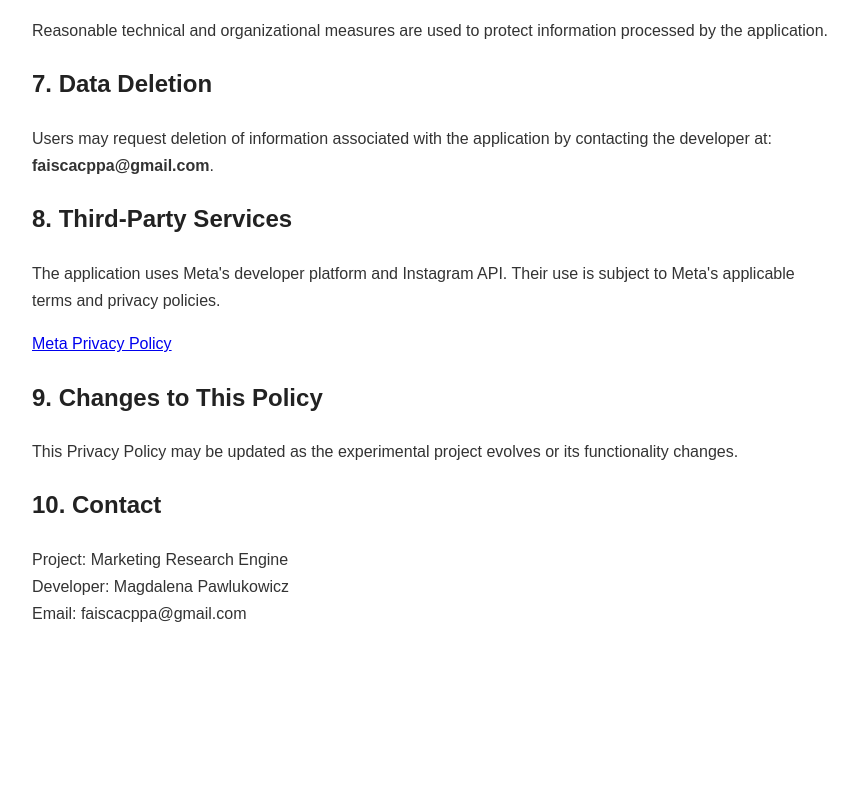
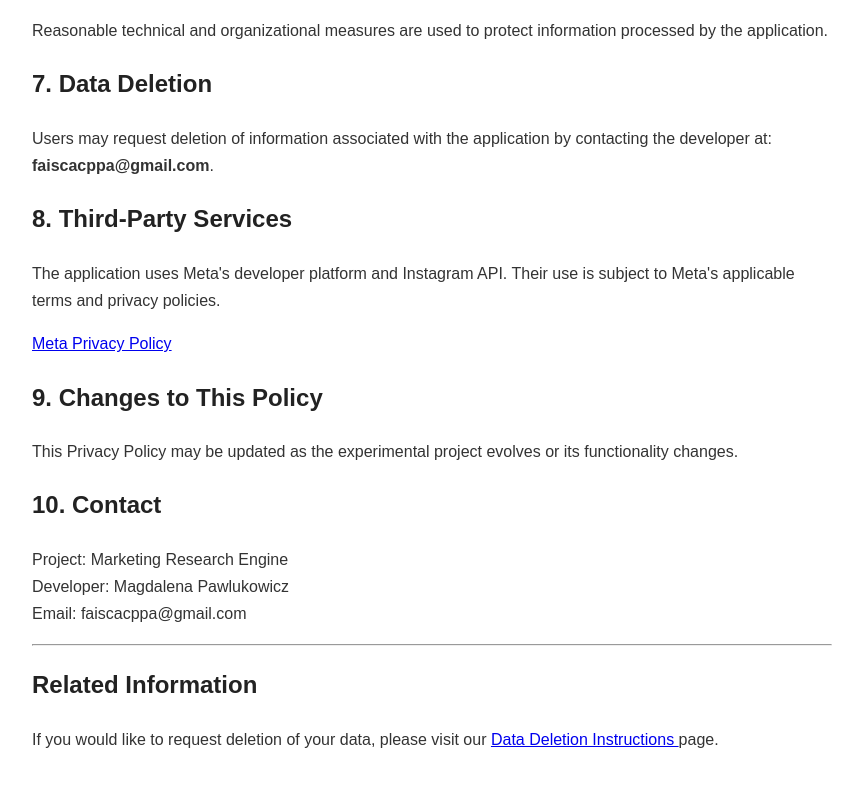
Before and after one commit to MagdaPawlukowicz/marketing-research-engine-privacy, a plain HTML site: page index.html in a window 1280 px wide. Shown: the part 1099-1886 px from the top of the page, without its empty margins (208-1066 px from the left). Before the commit the page ends 1777 px from the top, so only its background shows below. Drawn offline with Linux system fonts and the light colour scheme.

Commit message:
Update index.html

```diff
--- a/index.html
+++ b/index.html
@@ -110,6 +110,15 @@ Project: Marketing Research Engine<br>
 Developer: Magdalena Pawlukowicz<br>
 Email: faiscacppa@gmail.com
 </p>
+<hr>
 
+<h2>Related Information</h2>
+<p>
+  If you would like to request deletion of your data,
+  please visit our
+  <a href="data-deletion.html">
+    Data Deletion Instructions
+  </a> page.
+</p>
 </body>
 </html>
```
